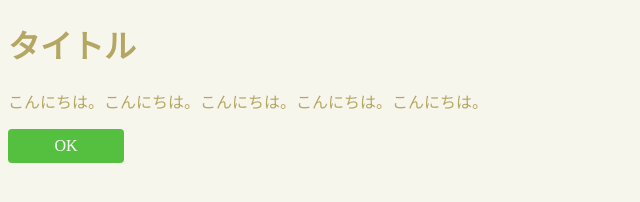
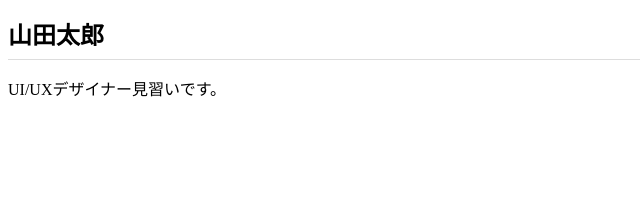
Before and after one commit to Meik1219/dotinstall.github.io, a plain HTML site: page index.html in a window 1280 px wide. Shown: the whole page, without its empty margins (0-640 px from the left). Drawn offline with Linux system fonts and the light colour scheme.

Commit message:
Add files via upload

```diff
--- a/css/styles.css
+++ b/css/styles.css
@@ -1,21 +1,5 @@
-:root {
-  --my-hue: 50;
+h1 {
+  font-size: 24px;
+  padding-bottom: 8px;
+  border-bottom: 1px solid #ddd;
 }
-
-body {
-  background: hsl(var(--my-hue), 40%, 95%);
-}
-
-h1, p {
-  color: hsl(var(--my-hue), 35%, 55%)
-}
-
-.btn {
-  color: #fff;
-  width: 100px;
-  padding: 8px;
-  border-radius: 4px;
-  text-align: center;
-  /* background: hsl(var(--my-hue), 50%, 50%); */
-  background: hsl(calc(var(--my-hue) + 60), 50%, 50%);
-}
--- a/index.html
+++ b/index.html
@@ -2,12 +2,11 @@
 <html lang="ja">
 <head>
   <meta charset="utf-8">
-  <title>CSS変数</title>
+  <title>山田太郎のポートフォリオサイト</title>
   <link rel="stylesheet" href="css/styles.css">
 </head>
 <body>
-  <h1>タイトル</h1>
-  <p>こんにちは。こんにちは。こんにちは。こんにちは。こんにちは。</p>
-  <div class="btn">OK</div>
+  <h1>山田太郎</h1>
+  <p>UI/UXデザイナー見習いです。</p>
 </body>
 </html>
```
